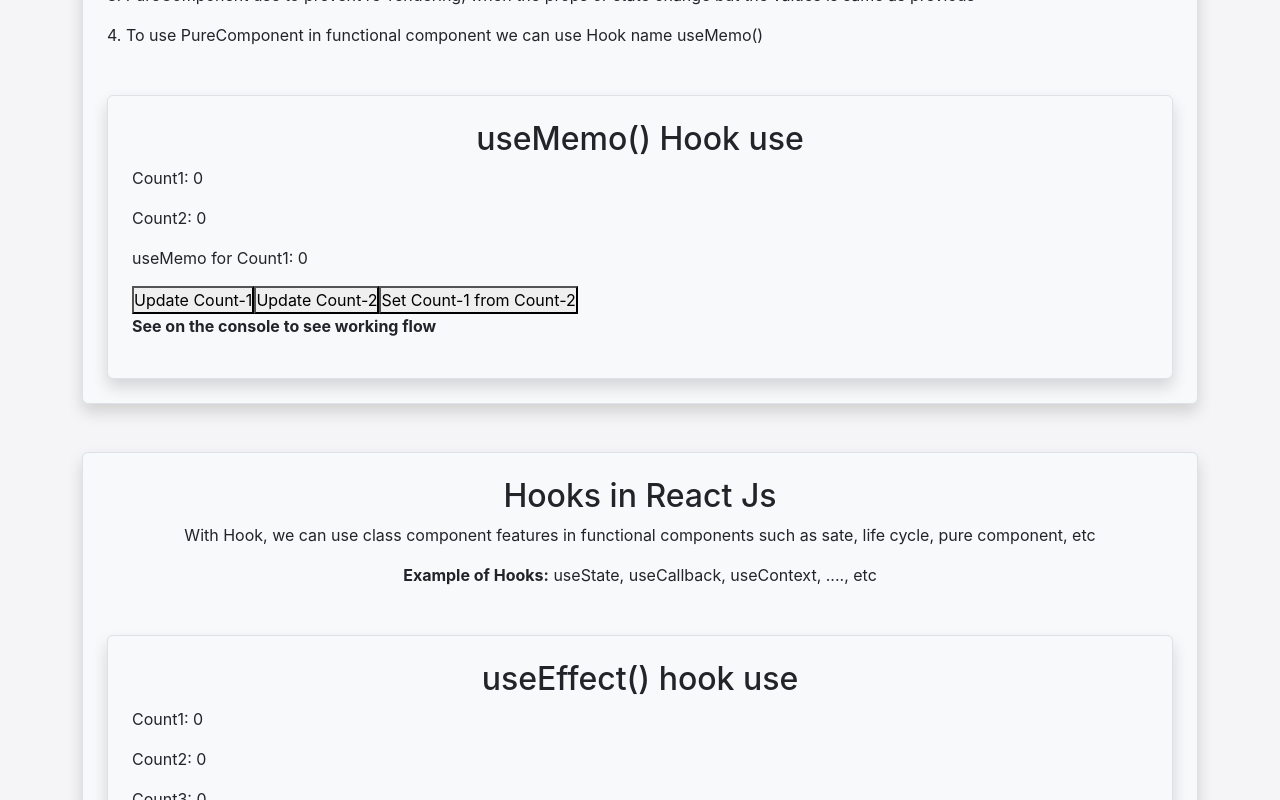
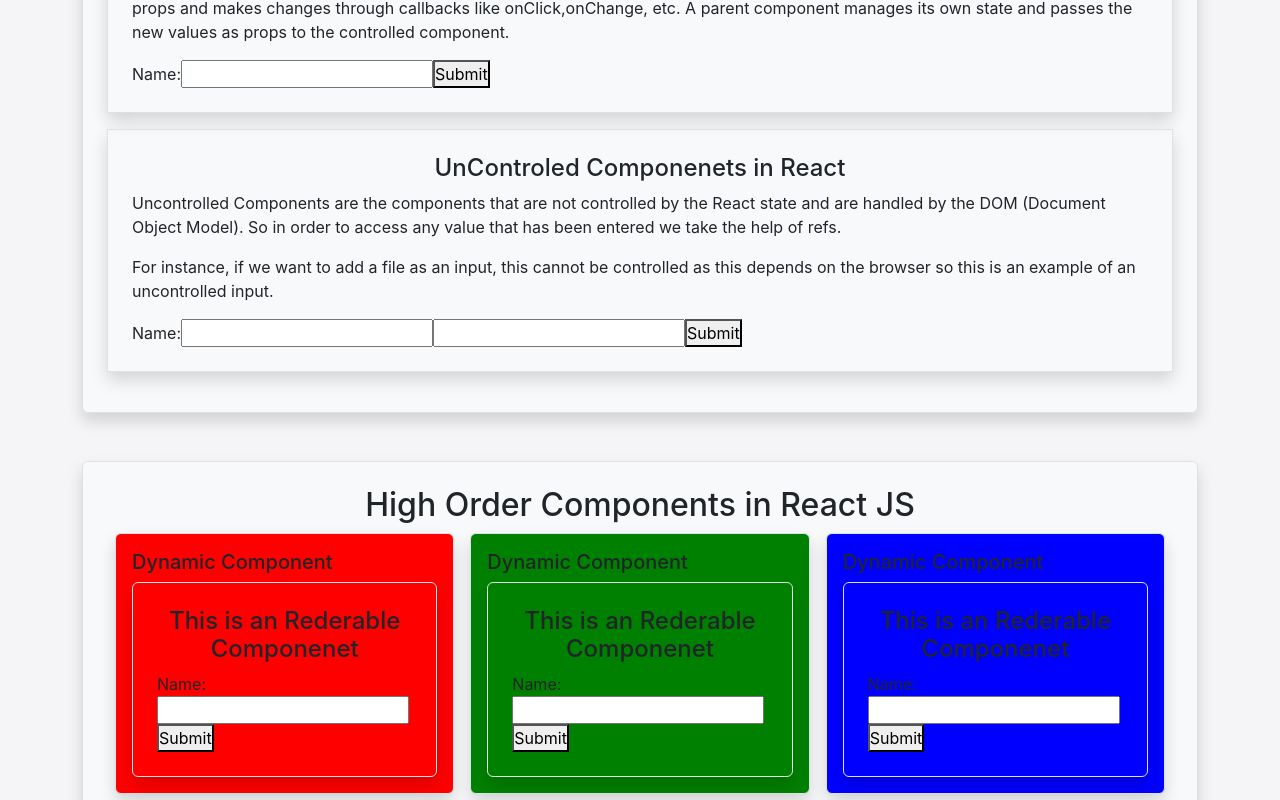
Before and after one commit to techjubayer/react-tutorial, a React (Create React App) app in the folder my-first-app/: page / in a window 1280 px wide. Shown: the part 1340-2140 px from the top of the page. Built offline with nearby package versions, Linux system fonts and the light colour scheme.

Commit message:
Control Comp, UnControl Comp, Hight Order Comp added

```diff
--- a/my-first-app/src/componets/Home.js
+++ b/my-first-app/src/componets/Home.js
@@ -2,9 +2,11 @@ import RefFunc from "./class-base-component/RefFunc";
 import RenderLifeCycle from "./class-base-component/RenderLifeCycle";
 import Test from "./class-base-component/Test";
 import UsesOfPureComp from "./class-base-component/UsesOfPureComp";
+import CtrledUnCtrledComponenets from "./functional-components/CtrledUnCtrledComponenets";
 import EventHandler from "./functional-components/EventHandler";
 import FormHandle from "./functional-components/FormHandle";
 import HideShow from "./functional-components/HideShow";
+import HighOrderComponents from "./functional-components/HighOrderComponents";
 import Hooks from "./functional-components/Hooks";
 import Loop from "./functional-components/Loop";
 import PassFunAsProps from "./functional-components/PassFunAsProps";
@@ -21,6 +23,8 @@ export default function Home(myProps) {
       />
       <PassGen mode={myProps.mode} myAlert={myProps.myAlert} />
       <Loop mode={myProps.mode} />
+      <CtrledUnCtrledComponenets mode={myProps.mode} />
+      <HighOrderComponents mode={myProps.mode} />
       <UsesOfPureComp mode={myProps.mode} />
       <Hooks mode={myProps.mode} />
       <RenderLifeCycle mode={myProps.mode} />
--- /dev/null
+++ b/my-first-app/src/componets/functional-components/CtrledUnCtrledComponenets.js
@@ -0,0 +1,92 @@
+import React, { useRef, useState } from "react";
+
+export default function CtrledUnCtrledComponenets(myprops) {
+  const [name, setName] = useState(""); //Control Component
+  const [showName, setShowName] = useState(false); //Control Component
+
+  let unCtrlValue1 = useRef(null); //UnControl Component
+  const [showName2, setShowName2] = useState(false); //UnControl Component
+
+  function handleSubmit(e) {
+    //Control Component
+    e.preventDefault();
+    setShowName(true);
+  }
+  function handleUnCtrlComp(e) {
+    //UnControl Component
+    e.preventDefault();
+    setShowName2(true);
+    let unCtrlValue2 = document.getElementById("myInput2").value;
+    alert(unCtrlValue1.current.value + " : " + unCtrlValue2);
+  }
+  return (
+    <div
+      className={`shadow rounded bg-${myprops.mode} text-${
+        myprops.mode === "dark" ? "light" : "dark"
+      } border p-4 mt-5`}
+    >
+      <h2 className='text-center'>
+        Controled and UnControled Componenets in React
+      </h2>
+
+      <div className='shadow rounder p-4 my-3 border'>
+        <h4 className='text-center'>Controled Componenets in React</h4>
+        <p>
+          In React, Controlled Components are those in which form’s data is
+          handled by the component’s state. It takes its current value through
+          props and makes changes through callbacks like onClick,onChange, etc.
+          A parent component manages its own state and passes the new values as
+          props to the controlled component.
+        </p>
+        <div className='App'>
+          <form>
+            <label>Name:</label>
+            <input
+              name='name'
+              value={name}
+              onChange={(e) => setName(e.target.value)}
+            />
+            <button onClick={handleSubmit} type='submit'>
+              Submit
+            </button>
+          </form>
+          {showName === true && (
+            <p>
+              You have submitted. Name: <b> {name} </b>
+            </p>
+          )}
+        </div>
+      </div>
+
+      <div className='shadow rounder p-4 my-3 border'>
+        <h4 className='text-center'>UnControled Componenets in React</h4>
+        <p>
+          Uncontrolled Components are the components that are not controlled by
+          the React state and are handled by the DOM (Document Object Model). So
+          in order to access any value that has been entered we take the help of
+          refs.
+        </p>
+        <p>
+          For instance, if we want to add a file as an input, this cannot be
+          controlled as this depends on the browser so this is an example of an
+          uncontrolled input.
+        </p>
+        <div className='App'>
+          <form>
+            <label>Name:</label>
+            <input type='text' ref={unCtrlValue1} />
+            <input id='myInput2' type='text' />
+            <button onClick={handleUnCtrlComp} type='submit'>
+              Submit
+            </button>
+          </form>
+          {showName2 === true && (
+            <p>
+              You have submitted. Name: <b> {unCtrlValue1.current.value} </b>
+            </p>
+          )}
+        </div>
+      </div>
+    </div>
+  );
+}
--- /dev/null
+++ b/my-first-app/src/componets/functional-components/HighOrderComponents.js
@@ -0,0 +1,91 @@
+import React, { useState } from "react";
+
+export default function HighOrderComponents(myprops) {
+  return (
+    <div
+      className={`shadow rounded bg-${myprops.mode} text-${
+        myprops.mode === "dark" ? "light" : "dark"
+      } border p-4 mt-5`}
+    >
+      <h2 className='text-center'>High Order Components in React JS</h2>
+      {/* <RederableComp mode={myprops.mode} /> */}
+      <div className='d-flex'>
+        <HOC_Red myComponent={RederableComp} />
+        <HOC_Green myComponent={RederableComp} />
+        <HOC_Blue myComponent={RederableComp} />
+      </div>
+    </div>
+  );
+}
+
+function HOC_Red(myprops) {
+  return (
+    <div
+      className='p-3 mx-2 border shadow rounded'
+      style={{ backgroundColor: "red", width: "200" }}
+    >
+      <h5>Dynamic Component</h5>
+      <myprops.myComponent />
+    </div>
+  );
+}
+function HOC_Green(myprops) {
+  return (
+    <div
+      className='p-3 mx-2 border shadow rounded'
+      style={{ backgroundColor: "green", width: "200" }}
+    >
+      <h5>Dynamic Component</h5>
+      <myprops.myComponent />
+    </div>
+  );
+}
+function HOC_Blue(myprops) {
+  return (
+    <div
+      className='p-3 mx-2 border shadow rounded'
+      style={{ backgroundColor: "blue", width: "200" }}
+    >
+      <h5>Dynamic Component</h5>
+      <myprops.myComponent />
+    </div>
+  );
+}
+
+function RederableComp(myprops) {
+  const [name, setName] = useState(""); //Control Component
+  const [showName, setShowName] = useState(false); //Control Component
+
+  function handleSubmit(e) {
+    //Control Component
+    e.preventDefault();
+    setShowName(true);
+  }
+  return (
+    <div
+      className={`shadow rounded bg-${myprops.mode} text-${
+        myprops.mode === "dark" ? "light" : "dark"
+      } border p-4`}
+    >
+      <h4 className='text-center'>This is an Rederable Componenet</h4>
+      <div className='App'>
+        <form>
+          <label>Name:</label>
+          <input
+            name='name'
+            value={name}
+            onChange={(e) => setName(e.target.value)}
+          />
+          <button onClick={handleSubmit} type='submit'>
+            Submit
+          </button>
+        </form>
+        {showName === true && (
+          <p>
+            You have submitted. Name: <b> {name} </b>
+          </p>
+        )}
+      </div>
+    </div>
+  );
+}
```
